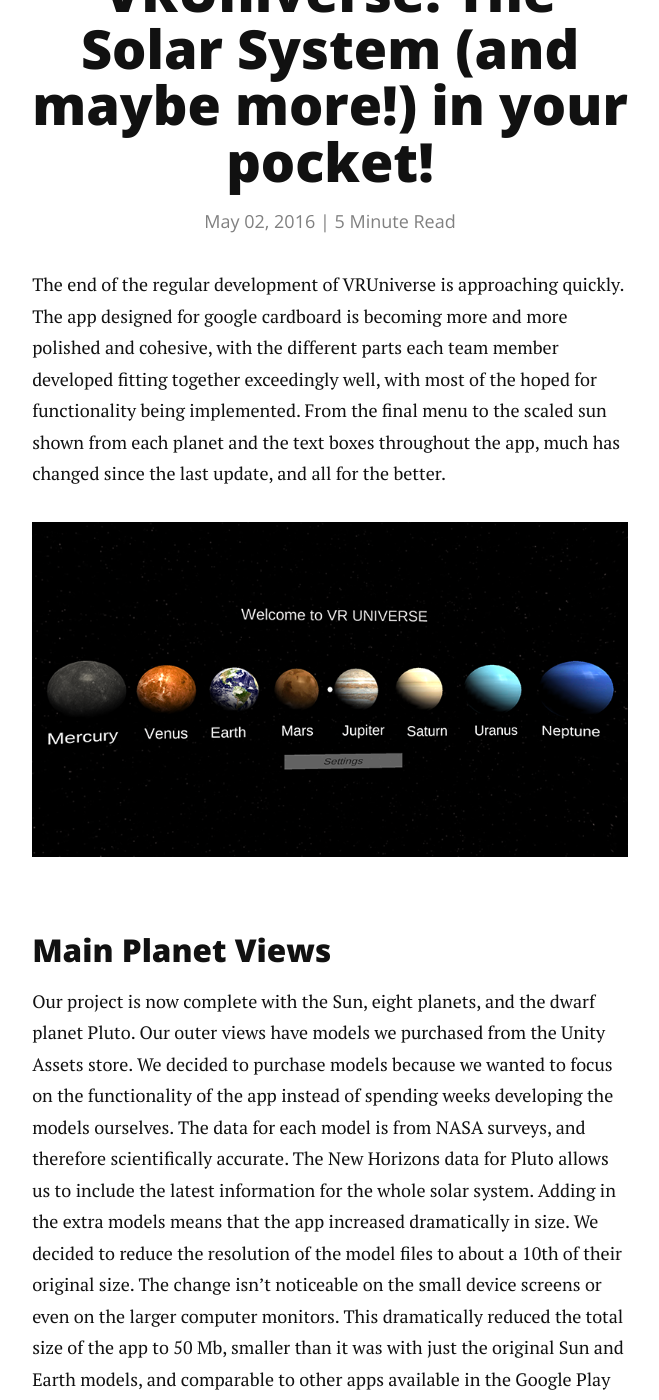
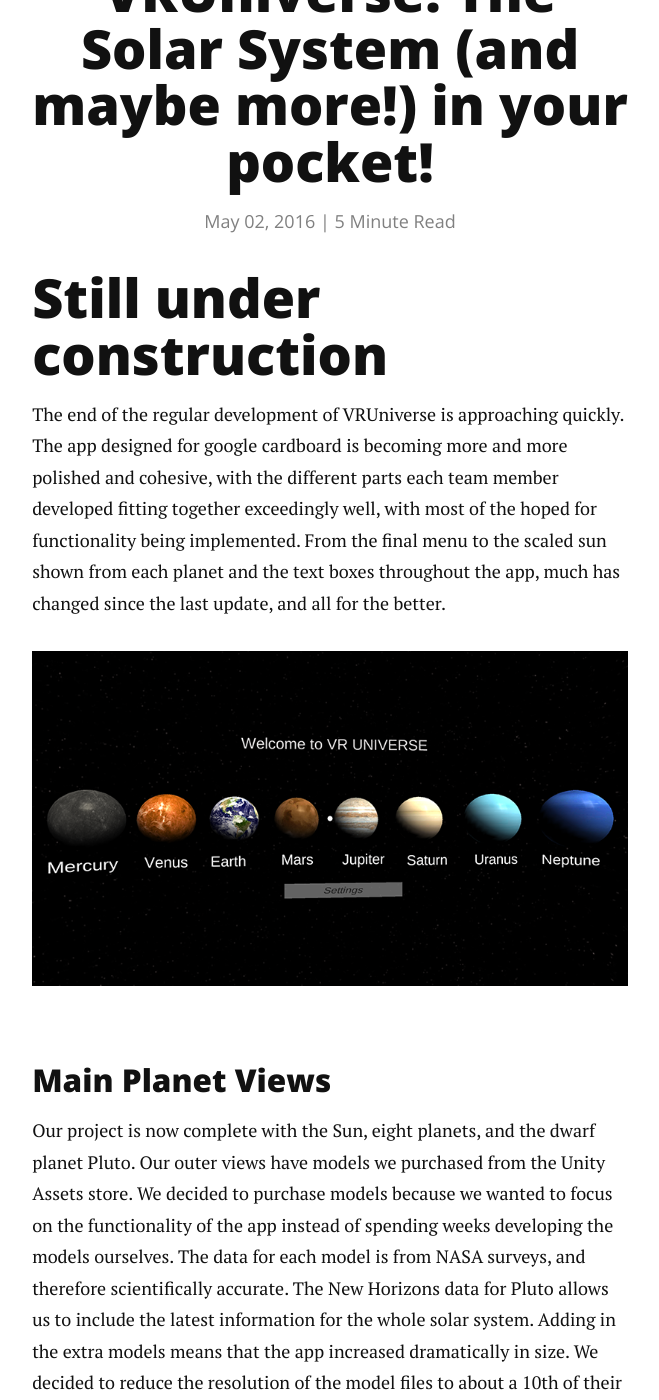
Before and after one commit to nicolem/VRUniverse, a Jekyll site: the page built from _posts/2016-5-2-the-solar-system-in-your-pocket.markdown, in a window 1280 px wide and 1400 px high, scrolled down 339 px. Shown: the whole window, without its empty margins (310-969 px from the left). Built offline with Jekyll 4.4.1, drawn with Linux system fonts in a browser that asks for light colours; nearby versions of some CDN libraries; some of the changed text lies outside the part shown.

Commit message:
Update 2016-5-2-the-solar-system-in-your-pocket.markdown

```diff
--- a/_posts/2016-5-2-the-solar-system-in-your-pocket.markdown
+++ b/_posts/2016-5-2-the-solar-system-in-your-pocket.markdown
@@ -5,13 +5,15 @@
 description:  "The end of the regular development of VRUniverse is approaching quickly. The app designed for google cardboard is becoming more and more polished and cohesive, with the different parts each team member developed fitting together exceedingly well, with most of the hoped for functionality being implemented. From the final menu to the scaled sun shown from each planet and the text boxes throughout the app, much has changed since the last update, and all for the better."
 ---
 
+# Still under construction
+
 The end of the regular development of VRUniverse is approaching quickly. The app designed for google cardboard is becoming more and more polished and cohesive, with the different parts each team member developed fitting together exceedingly well, with most of the hoped for functionality being implemented. From the final menu to the scaled sun shown from each planet and the text boxes throughout the app, much has changed since the last update, and all for the better.
 
 <img src="{{ '/assets/img/blog2/main2d.png' | prepend: site.baseurl }}" alt="">
 
 ### Main Planet Views
 
-Our project is now complete with the Sun, eight planets, and the dwarf planet Pluto.  Our outer views have models we purchased from the Unity Assets store.  We decided to purchase models because we wanted to focus on the functionality of the app instead of spending weeks developing the models ourselves.  The data for each model is from NASA surveys, and therefore scientifically accurate.  The New Horizons data for Pluto allows us to include the latest information for the whole solar system.  Adding in the extra models means that the app increased dramatically in size.  We decided to reduce the resolution of the model files to about a 10th of their original size.  The change isn’t noticeable on the small device screens or even on the larger computer monitors.  This dramatically reduced the total size of the app to 50 Mb, smaller than it was with just the original Sun and Earth models, and comparable to other apps available in the Google Play store.
+Our project is now complete with the Sun, eight planets, and the dwarf planet Pluto.  Our outer views have models we purchased from the Unity Assets store.  We decided to purchase models because we wanted to focus on the functionality of the app instead of spending weeks developing the models ourselves.  The data for each model is from NASA surveys, and therefore scientifically accurate.  The New Horizons data for Pluto allows us to include the latest information for the whole solar system.  Adding in the extra models means that the app increased dramatically in size.  We decided to reduce the resolution of the model files to about a 10th of their original size.  The change isn’t noticeable on the small device screens or even on the larger computer monitors.  This dramatically reduced the total size of the app to 50 MB, smaller than it was with just the original Sun and Earth models, and comparable to other apps available in the Google Play store.
 
 The planets are sized at a relative scale, instead of being scientifically accurate.  This means Jupiter fills up your screen, but you can still see details on Pluto’s surface.  Each planet scene has the Sun on the opposite side.  The sun’s size is set to an accurate scale. Pluto is 40 times further away from the Sun than Earth, so in the Pluto scene the Sun is a tiny yellow dot in the distance.  In the Mercury scene the Sun is very close, almost as big as in the Sun’s own scene.
 
```
